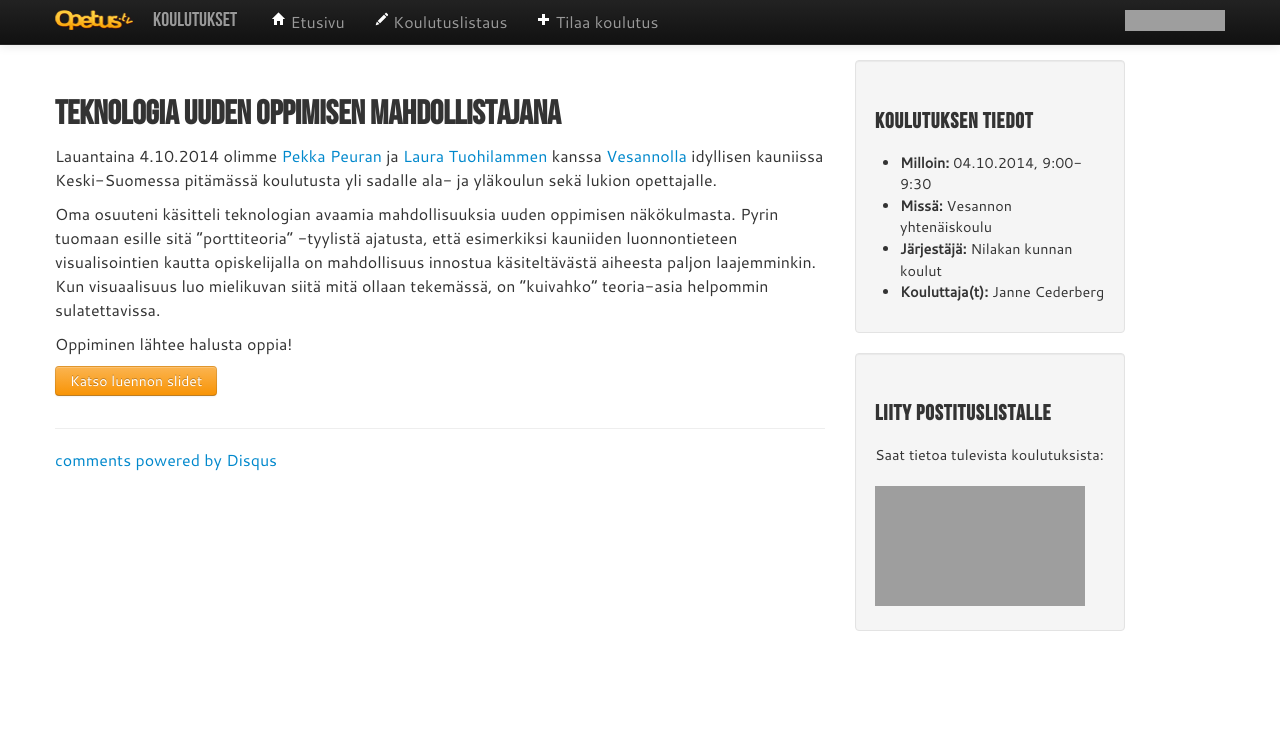
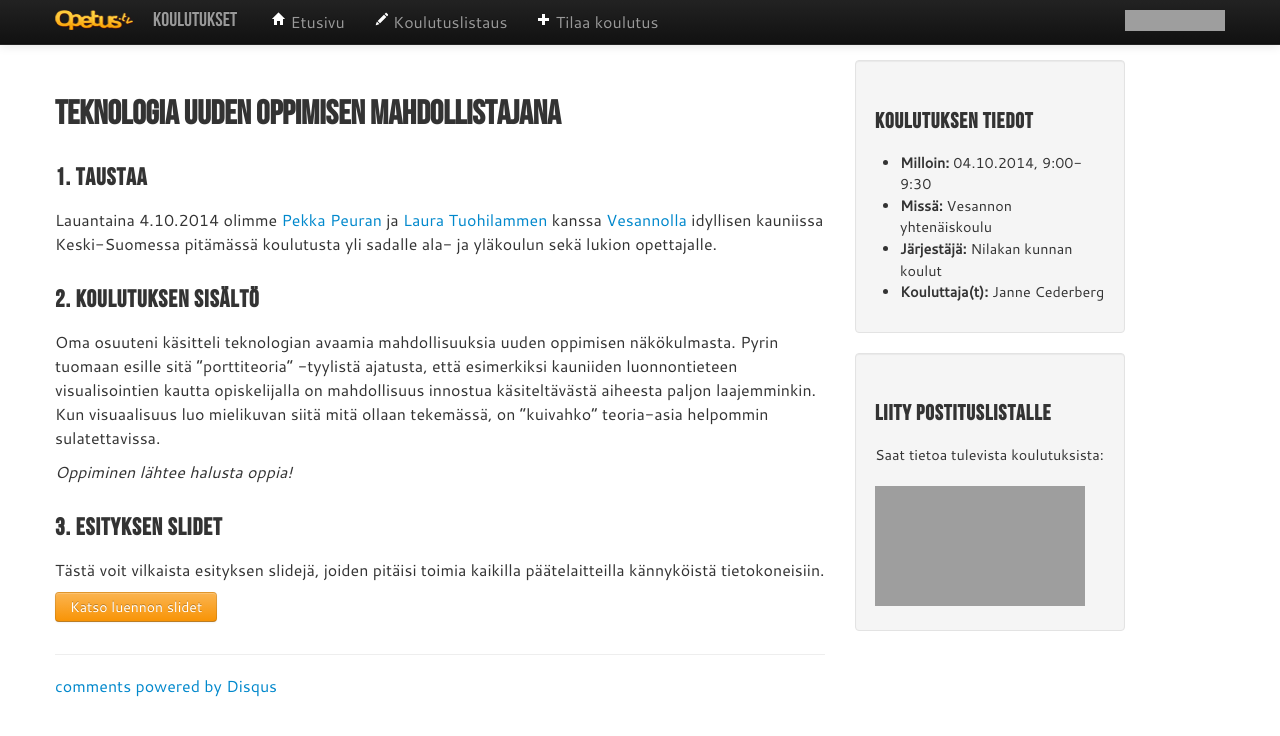
Before and after one commit to jannecederberg/koulutukset.opetus.tv, a Jekyll site: the page built from _posts/2014/2014-10-04-teknologia-uuden-oppimisen-mahdollistajana.md, in a window 1280 px wide. Shown: the top 736 px of the page. Built offline with Jekyll 4.4.1, drawn with Linux system fonts in a browser that asks for light colours; Markdown is read by kramdown in place of the engine named in the settings; comment, search, counter and statistics services are not loaded; grey boxes are pictures that could not be loaded.

Commit message:
Korjauksia 4.10.14 ensimmäiseen postaukseen

```diff
--- a/_posts/2014/2014-10-04-teknologia-uuden-oppimisen-mahdollistajana.md
+++ b/_posts/2014/2014-10-04-teknologia-uuden-oppimisen-mahdollistajana.md
@@ -10,10 +10,18 @@ aika: 9:00-9:30
 kouluttaja: Janne Cederberg
 ---
 
+## Taustaa
+
 Lauantaina 4.10.2014 olimme [Pekka Peuran](http://maot.fi) ja [Laura Tuohilammen](http://peruskoulupesula.blogspot.fi) kanssa [Vesannolla](http://www.peda.net/veraja/vesanto/yhtenaiskoulu) idyllisen kauniissa Keski-Suomessa pitämässä koulutusta yli sadalle ala- ja yläkoulun sekä lukion opettajalle.
+
+## Koulutuksen sisältö
 
 Oma osuuteni käsitteli teknologian avaamia mahdollisuuksia uuden oppimisen näkökulmasta. Pyrin tuomaan esille sitä "porttiteoria" -tyylistä ajatusta, että esimerkiksi kauniiden luonnontieteen visualisointien kautta opiskelijalla on mahdollisuus innostua käsiteltävästä aiheesta paljon laajemminkin. Kun visuaalisuus luo mielikuvan siitä mitä ollaan tekemässä, on "kuivahko" teoria-asia helpommin sulatettavissa.
 
-Oppiminen lähtee halusta oppia!
+*Oppiminen lähtee halusta oppia!*
+
+## Esityksen slidet
+
+Tästä voit vilkaista esityksen slidejä, joiden pitäisi toimia kaikilla päätelaitteilla kännyköistä tietokoneisiin.
 
 <a class="btn btn-warning" href="{{ site.url }}/slidet/2014-10-04_vesanto.htm" title="Teknologia uuden oppimisen mahdollistajana -slidet">Katso luennon slidet</a>
```
